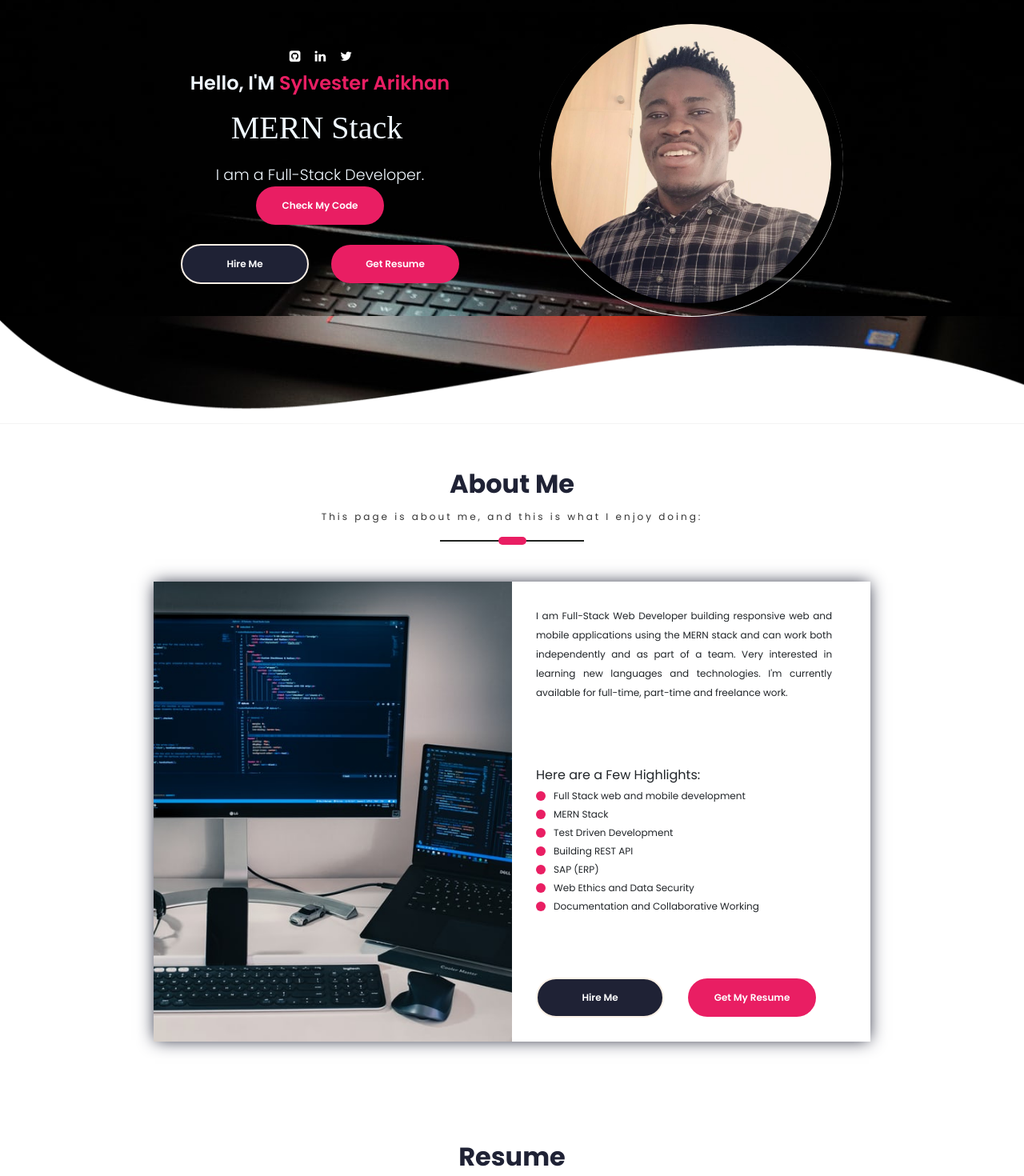
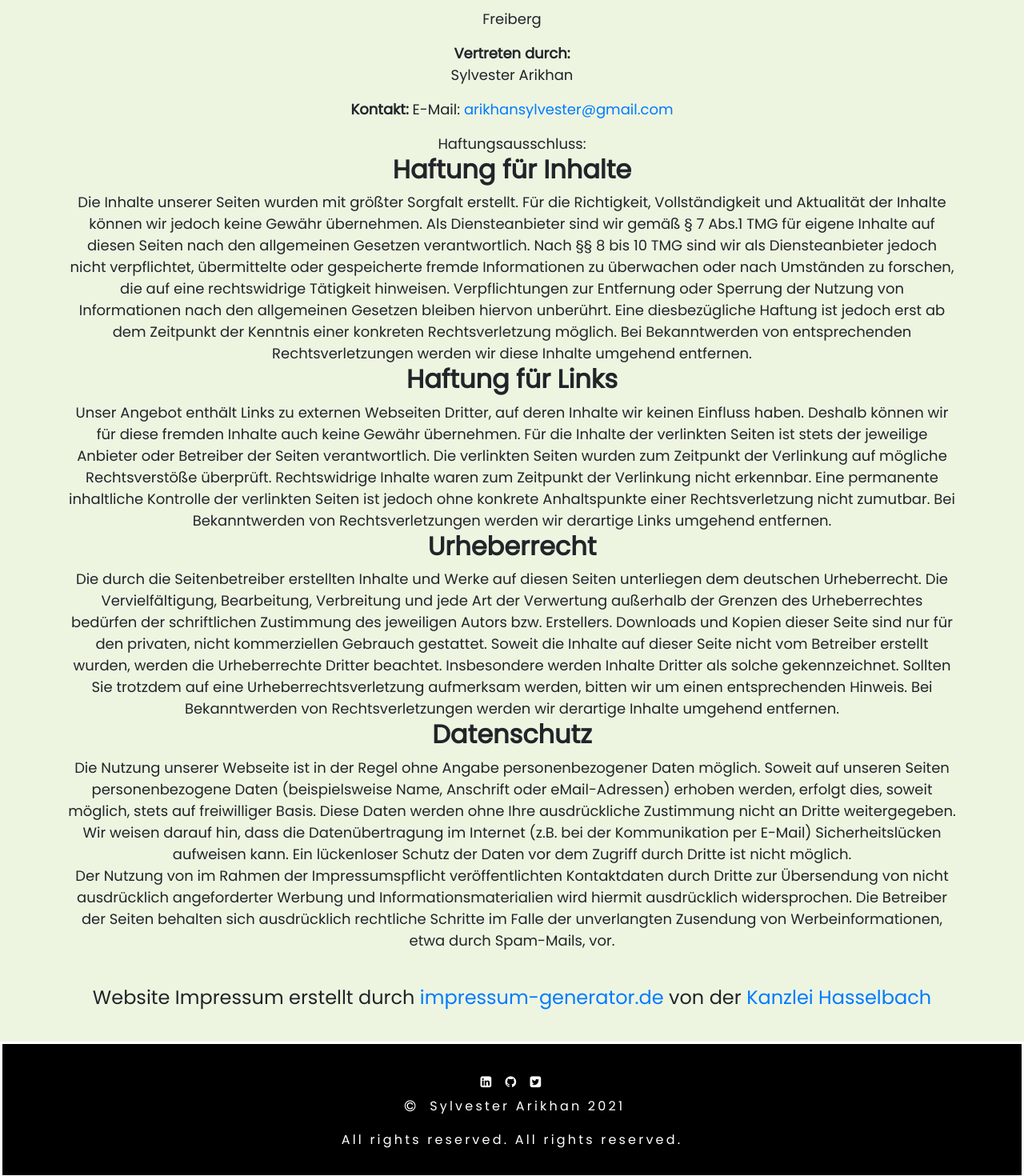
Before and after one commit to ambabasly/Personal_Website, a React (Create React App) app in the folder client/: page /impressum in a window 1280 px wide. Shown: the part 140-1610 px from the top of the page at 80% size. Built offline with nearby package versions, Linux system fonts and the light colour scheme; a web font is replaced by a local one.

Commit message:
creating ipressum

```diff
--- a/client/src/App.js
+++ b/client/src/App.js
@@ -3,6 +3,7 @@ import PortfolioContainer from "./PortfolioContainer/PortfolioContainer";
 import { ToastContainer } from "react-toastify";
 import { Routes, Route } from "react-router-dom";
 import CasesStudy from "./PortfolioContainer/CasesStudy/CaseStudy";
+import Impressum from "./PortfolioContainer/Impressum/Impressum"
 import "react-toastify/dist/ReactToastify.css";
 
 function App() {
@@ -12,6 +13,7 @@ function App() {
       <Routes>
         {/* this handles the casestudy route */}
         <Route path="/casestudy" element={<CasesStudy />} />
+        <Route path="/impressum" element={<Impressum />} />
         {/* this handels the index route */}
         <Route path="/" element={<PortfolioContainer />} />
         {/* this handles all the wildcard route that is not defined */}
--- a/client/src/PortfolioContainer/CasesStudy/CaseStudy.js
+++ b/client/src/PortfolioContainer/CasesStudy/CaseStudy.js
@@ -2,6 +2,9 @@ import React from "react";
 import "./CasesStudy.css";
 
 const CasesStudy = () => {
+  const myName = "Sylvester Arikhan";
+  const currentDate = new Date();
+
   return (
     <div>
       <title>Case Study</title>
@@ -13,13 +16,13 @@ const CasesStudy = () => {
             -light
             bg-success"
       >
-        <span class="navbar-brand mb-0 h1">SYLVESTER ARIKHAN</span>
+        <span className="navbar-brand mb-0 h1">SYLVESTER ARIKHAN</span>
         <div className="nav__menu" id="nav-menu">
           <ul className="nav__list grid">
             <li className="nav__item">
               <a href="index.html" className="nav__link active-link">
                 <i className="uil uil-estate nav__icon" /> BACK TO HOME{" "}
-                <span class="sr-only">(current)</span>
+                <span className="sr-only">(current)</span>
               </a>
             </li>
           </ul>
@@ -32,11 +35,10 @@ const CasesStudy = () => {
       </nav>
 
       {/* Case Study */}
+      <h1 className="title">MYFLX APPLICATION </h1>
       <div className="body">
       <div className="about__container container grid">
           <div>
-            <h1 className="title">MYFLX APPLICATION </h1>
-            <br />
             <h2 className="title">
               <strong>myFlix Overview (Case Study)</strong>
             </h2>
@@ -70,7 +72,7 @@ const CasesStudy = () => {
           </div>
         </div>
 
-        <div class="title">
+        <div className="title">
         <h2>Tech Stack</h2>
           <h5><strong>
           Angular | Node.js | Express | MongoDB | React.js | netlify | Angular Material | Heroku | Bootstrap
@@ -299,9 +301,10 @@ const CasesStudy = () => {
               <i className="fa fa-twitter-square"></i>
             </a>
           </div>
-          <i className="fa fa-copyright" aria-hidden="true"></i>
-          <span>Sylvester Arikhan. </span>
-          <span>2021</span>|<span>All rights reserved.</span>
+          <div>
+            <p> <i className="fa fa-copyright" aria-hidden="true"></i> {myName} {currentDate.getFullYear()} </p>
+          </div>
+          <span>All rights reserved.</span> | <span><a href="/impressum">Impressum</a></span>
         </div>
       </footer>
     </div>
--- a/client/src/PortfolioContainer/ContactMe/ContactMe.js
+++ b/client/src/PortfolioContainer/ContactMe/ContactMe.js
@@ -64,6 +64,9 @@ export default function ContactMe(props) {
     }
   };
 
+  const myName = "Sylvester Arikhan";
+  const currentDate = new Date();
+
   return (
     <div className="main-container " id={props.id || ""}>
       <ScreenHeading subHeading={"Lets Keep In Touch"} title={"Contact Me"} />
@@ -128,9 +131,10 @@ export default function ContactMe(props) {
               <i className="fa fa-twitter-square"></i>
             </a>
           </div>
-          <i className="fa fa-copyright" aria-hidden="true"></i>
-          <span>Sylvester Arikhan. </span>
-          <span>2021</span>|<span>All rights reserved.</span>
+          <div>
+          <p> <i className="fa fa-copyright" aria-hidden="true"></i> {myName} {currentDate.getFullYear()} </p>
+          </div>
+          <span>All rights reserved.</span> | <span><a href="/impressum">Impressum</a></span>
         </div>
       </footer>
       <Footer />
--- /dev/null
+++ b/client/src/PortfolioContainer/Impressum/Impressum.css
@@ -0,0 +1,21 @@
+.body {
+    width: 100%;
+    justify-content: center;
+    padding: 2rem;
+    background-color: #edf5e1;
+    text-align: center;
+    font-size: 18px;
+}
+
+.footer {
+    background-color: black;
+    bottom: 0;
+    right: 0;
+    left: 0;
+    padding: 2rem;
+    text-align: center;
+    clear: both;
+    position: relative;
+    height: 170px;
+    color: white;
+  }
--- /dev/null
+++ b/client/src/PortfolioContainer/Impressum/Impressum.js
@@ -0,0 +1,166 @@
+import React from "react";
+import "./Impressum.css";
+
+const Impressum = () => {
+    const myName = "Sylvester Arikhan";
+    const currentDate = new Date();
+
+  return (
+    <div>
+      <nav
+        className="navbar navbar-expand-lg
+            page-header
+            fixed-top
+            main-navigation
+            -light
+            bg-success"
+      >
+        <span className="navbar-brand mb-0 h1">Impressum</span>
+        <div className="nav__menu" id="nav-menu">
+          <ul className="nav__list grid">
+            <li className="nav__item">
+              <a href="index.html" className="nav__link active-link">
+                <i className="uil uil-estate nav__icon" /> BACK TO HOME{" "}
+                <span className="sr-only">(current)</span>
+              </a>
+            </li>
+          </ul>
+        </div>
+        <div className="nav__btns">
+          <div className="nav__toggle" id="nav-toggle">
+            <i className="uil uil-estate nav__icon" />
+          </div>
+        </div>
+      </nav>
+      {/*Impressum start*/}
+      <h2><strong></strong></h2><br />
+      <div className="body">
+        <div className="about__container container grid">
+
+              <div className="title">
+              <p>Angaben gemäß § 5 TMG</p>
+              <p>Sylvester Arikhan</p>
+              <p>Freiberg</p>
+              <p>
+                <strong>Vertreten durch: </strong>
+                <br />
+                Sylvester Arikhan
+              </p>
+              <p>
+                <strong>Kontakt:</strong> E-Mail:{" "}
+                <a href="mailto:sylvesterarikhan@gmail.com">
+                  arikhansylvester@gmail.com
+                </a>
+                <br />
+              </p>
+            <div className="title">Haftungsausschluss: </div>
+            <p>
+              <h2 className="title">
+                <strong>Haftung für Inhalte</strong>
+              </h2>
+              Die Inhalte unserer Seiten wurden mit größter Sorgfalt erstellt.
+              Für die Richtigkeit, Vollständigkeit und Aktualität der Inhalte
+              können wir jedoch keine Gewähr übernehmen. Als Diensteanbieter
+              sind wir gemäß § 7 Abs.1 TMG für eigene Inhalte auf diesen Seiten
+              nach den allgemeinen Gesetzen verantwortlich. Nach §§ 8 bis 10 TMG
+              sind wir als Diensteanbieter jedoch nicht verpflichtet,
+              übermittelte oder gespeicherte fremde Informationen zu überwachen
+              oder nach Umständen zu forschen, die auf eine rechtswidrige
+              Tätigkeit hinweisen. Verpflichtungen zur Entfernung oder Sperrung
+              der Nutzung von Informationen nach den allgemeinen Gesetzen
+              bleiben hiervon unberührt. Eine diesbezügliche Haftung ist jedoch
+              erst ab dem Zeitpunkt der Kenntnis einer konkreten
+              Rechtsverletzung möglich. Bei Bekanntwerden von entsprechenden
+              Rechtsverletzungen werden wir diese Inhalte umgehend entfernen.
+              <br />
+              <h2 className="title">
+                <strong>Haftung für Links</strong>
+              </h2>
+              Unser Angebot enthält Links zu externen Webseiten Dritter, auf
+              deren Inhalte wir keinen Einfluss haben. Deshalb können wir für
+              diese fremden Inhalte auch keine Gewähr übernehmen. Für die
+              Inhalte der verlinkten Seiten ist stets der jeweilige Anbieter
+              oder Betreiber der Seiten verantwortlich. Die verlinkten Seiten
+              wurden zum Zeitpunkt der Verlinkung auf mögliche Rechtsverstöße
+              überprüft. Rechtswidrige Inhalte waren zum Zeitpunkt der
+              Verlinkung nicht erkennbar. Eine permanente inhaltliche Kontrolle
+              der verlinkten Seiten ist jedoch ohne konkrete Anhaltspunkte einer
+              Rechtsverletzung nicht zumutbar. Bei Bekanntwerden von
+              Rechtsverletzungen werden wir derartige Links umgehend entfernen.
+              <br />
+              <h2 className="title">
+                <strong>Urheberrecht</strong>
+              </h2>
+              Die durch die Seitenbetreiber erstellten Inhalte und Werke auf
+              diesen Seiten unterliegen dem deutschen Urheberrecht. Die
+              Vervielfältigung, Bearbeitung, Verbreitung und jede Art der
+              Verwertung außerhalb der Grenzen des Urheberrechtes bedürfen der
+              schriftlichen Zustimmung des jeweiligen Autors bzw. Erstellers.
+              Downloads und Kopien dieser Seite sind nur für den privaten, nicht
+              kommerziellen Gebrauch gestattet. Soweit die Inhalte auf dieser
+              Seite nicht vom Betreiber erstellt wurden, werden die
+              Urheberrechte Dritter beachtet. Insbesondere werden Inhalte
+              Dritter als solche gekennzeichnet. Sollten Sie trotzdem auf eine
+              Urheberrechtsverletzung aufmerksam werden, bitten wir um einen
+              entsprechenden Hinweis. Bei Bekanntwerden von Rechtsverletzungen
+              werden wir derartige Inhalte umgehend entfernen.
+              <br />
+              <h2 className="title">
+                <strong>Datenschutz</strong>
+              </h2>
+              Die Nutzung unserer Webseite ist in der Regel ohne Angabe
+              personenbezogener Daten möglich. Soweit auf unseren Seiten
+              personenbezogene Daten (beispielsweise Name, Anschrift oder
+              eMail-Adressen) erhoben werden, erfolgt dies, soweit möglich,
+              stets auf freiwilliger Basis. Diese Daten werden ohne Ihre
+              ausdrückliche Zustimmung nicht an Dritte weitergegeben. <br />
+              Wir weisen darauf hin, dass die Datenübertragung im Internet (z.B.
+              bei der Kommunikation per E-Mail) Sicherheitslücken aufweisen
+              kann. Ein lückenloser Schutz der Daten vor dem Zugriff durch
+              Dritte ist nicht möglich. <br />
+              Der Nutzung von im Rahmen der Impressumspflicht veröffentlichten
+              Kontaktdaten durch Dritte zur Übersendung von nicht ausdrücklich
+              angeforderter Werbung und Informationsmaterialien wird hiermit
+              ausdrücklich widersprochen. Die Betreiber der Seiten behalten sich
+              ausdrücklich rechtliche Schritte im Falle der unverlangten
+              Zusendung von Werbeinformationen, etwa durch Spam-Mails, vor.
+              <br />
+            </p>
+            <h4 className="title">
+              <br />
+              Website Impressum erstellt durch{" "}
+              <a href="https://www.impressum-generator.de">
+                impressum-generator.de
+              </a>{" "}
+              von der{" "}
+              <a href="https://www.kanzlei-hasselbach.de/" rel="nofollow">
+                Kanzlei Hasselbach
+              </a>
+            </h4>
+          </div>
+        </div>
+      </div>
+      {/* FOOTER */}
+      <footer className="footer">
+        <div className="col2">
+          <div className="social-media">
+            <a href="https://www.linkedin.com/in/sylvester-arikhan-367381157/">
+              <i className="fa fa-linkedin-square"></i>
+            </a>
+            <a href="https://github.com/ambabasly">
+              <i className="fa fa-github"></i>
+            </a>
+            <a href="https://twitter.com/ambabasly">
+              <i className="fa fa-twitter-square"></i>
+            </a>
+          </div>
+          <div>
+            <p> <i className="fa fa-copyright" aria-hidden="true"></i> {myName} {currentDate.getFullYear()} </p>
+          </div>
+          <span>All rights reserved.</span> <span>All rights reserved.</span>
+        </div>
+      </footer>
+    </div>
+  );
+};
+export default Impressum;
--- a/client/src/PortfolioContainer/Resume/Resume.js
+++ b/client/src/PortfolioContainer/Resume/Resume.js
@@ -236,7 +236,7 @@ const Resume = (props) => {
         <p align="center">
             <button className="big-btn" style= {{
                    width: "90%", color: "#E91E63"
-                }}>Case Study</button>
+                }}>CLICK TO OPEN CASE STUDY</button>
             </p>
         </a>
     </div>,
```
